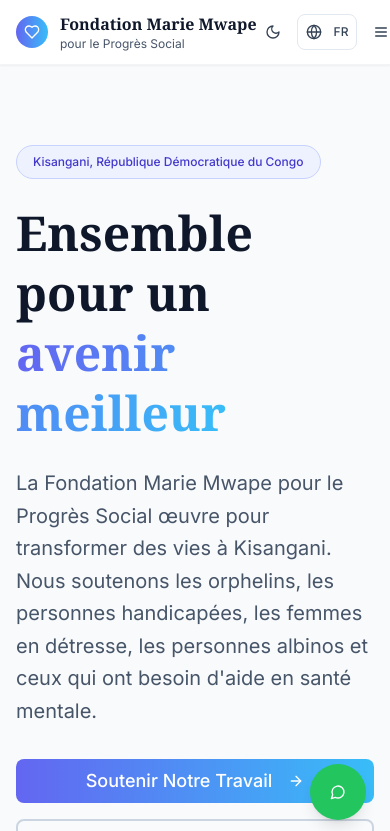
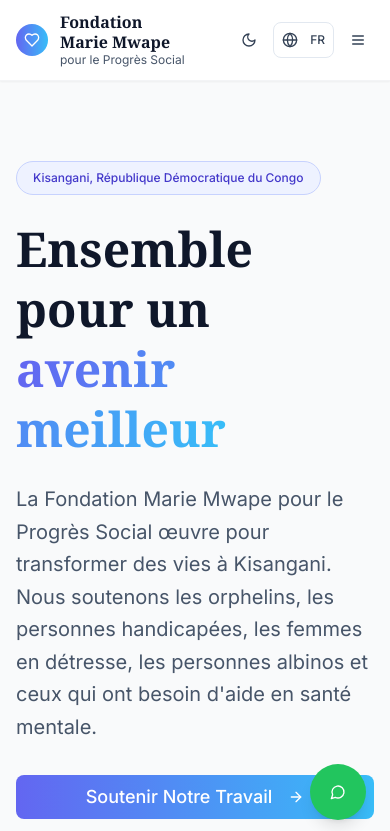
Before and after one commit to Tgithinji/fondation-mwape, a Next.js app: page / in a window 390 px wide. Shown: the top 831 px of the page. Built offline with nearby package versions, Linux system fonts and the light colour scheme.

Commit message:
feat: stack organization name in navigation bar for mobile
Ensure responsive display of organization name on all devices.

#VERCEL_SKIP

Co-authored-by: Teddy Githinji <119703130+Tgithinji@users.noreply.github.com>

```diff
--- a/app/page.tsx
+++ b/app/page.tsx
@@ -381,8 +381,9 @@ export default function HomePage() {
                 <Heart className="w-4 h-4 sm:w-6 sm:h-6 text-white" />
               </div>
               <div className="min-w-0">
-                <h1 className="font-serif text-base sm:text-xl font-bold text-slate-900 dark:text-white transition-colors duration-300">
-                  Fondation Marie Mwape
+                <h1 className="font-serif text-base sm:text-xl font-bold text-slate-900 dark:text-white leading-tight transition-colors duration-300">
+                  <span className="block">Fondation</span>
+                  <span className="block">Marie Mwape</span>
                 </h1>
                 <p className="text-xs sm:text-sm text-slate-600 dark:text-gray-300 transition-colors duration-300">
                   pour le Progrès Social
```
